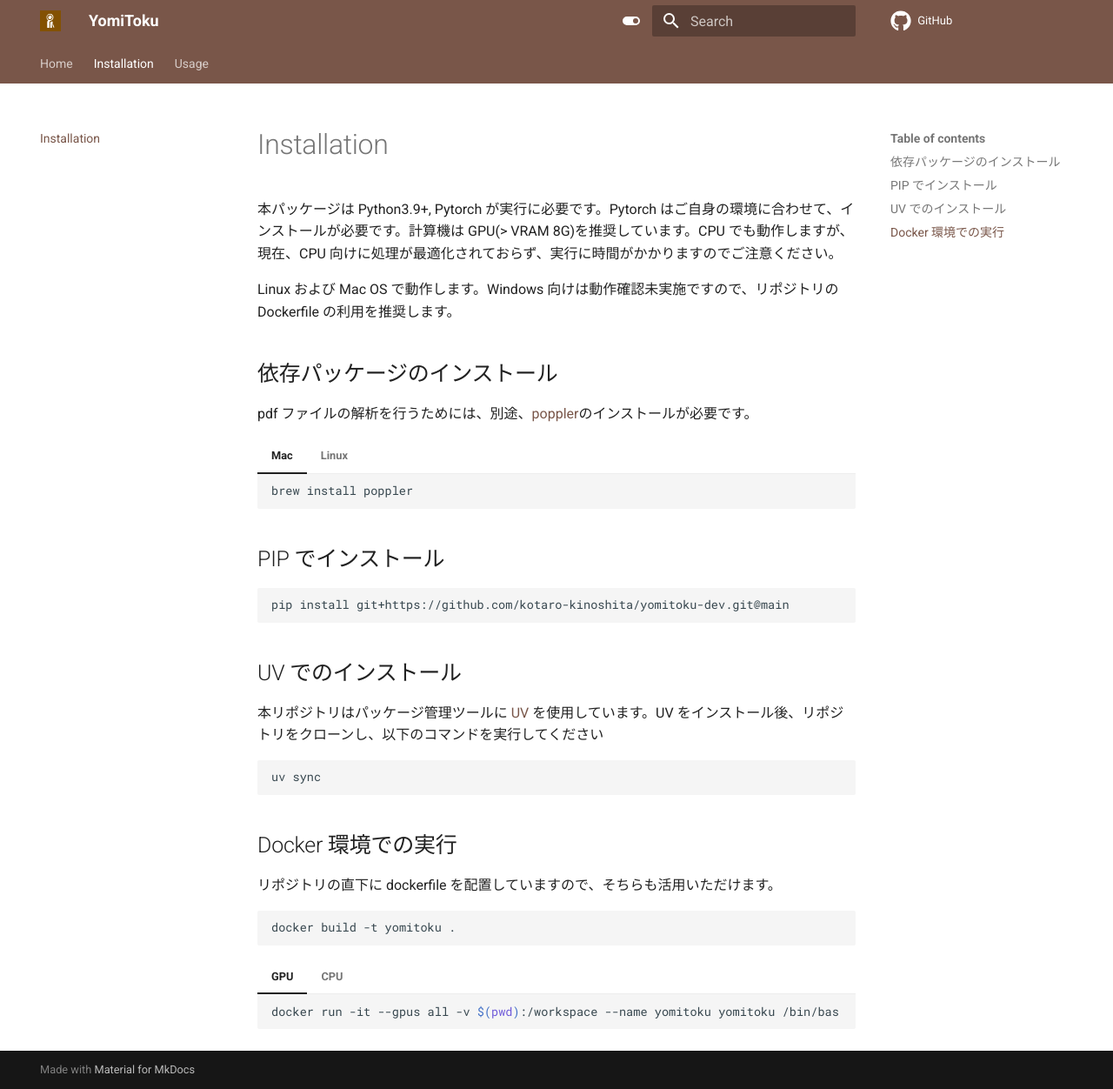
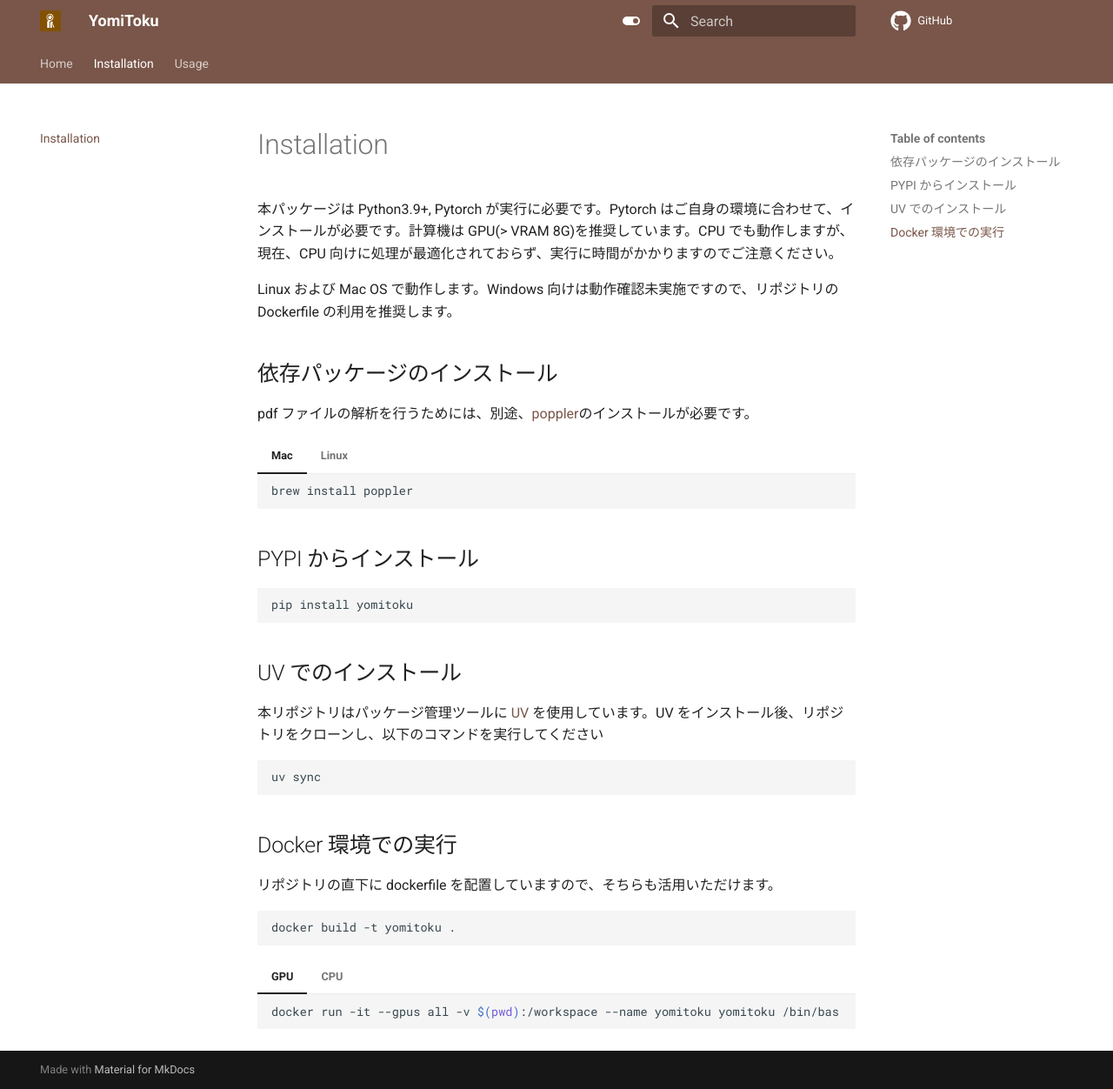
Before and after one commit to kotaro-kinoshita/yomitoku-dev, an MkDocs documentation site: the page built from docs/installation.md, in a window 1280 px wide and 1252 px high. Shown: the whole window at 87% size. Built offline with MkDocs 1.6.1 and Material for MkDocs 9.7.7, drawn with Linux system fonts in a browser that asks for light colours; comment, search, counter and statistics services are not loaded.

Commit message:
modify docs

````diff
--- a/docs/installation.md
+++ b/docs/installation.md
@@ -20,10 +20,10 @@ pdf ファイルの解析を行うためには、別途、[poppler](https://popp
     apt install poppler-utils -y
     ```
 
-## PIP でインストール
+## PYPI からインストール
 
 ```bash
-pip install git+https://github.com/kotaro-kinoshita/yomitoku-dev.git@main
+pip install yomitoku
 ```
 
 ## UV でのインストール
````
Also changed, not shown: README.md (+2 -2 lines).
